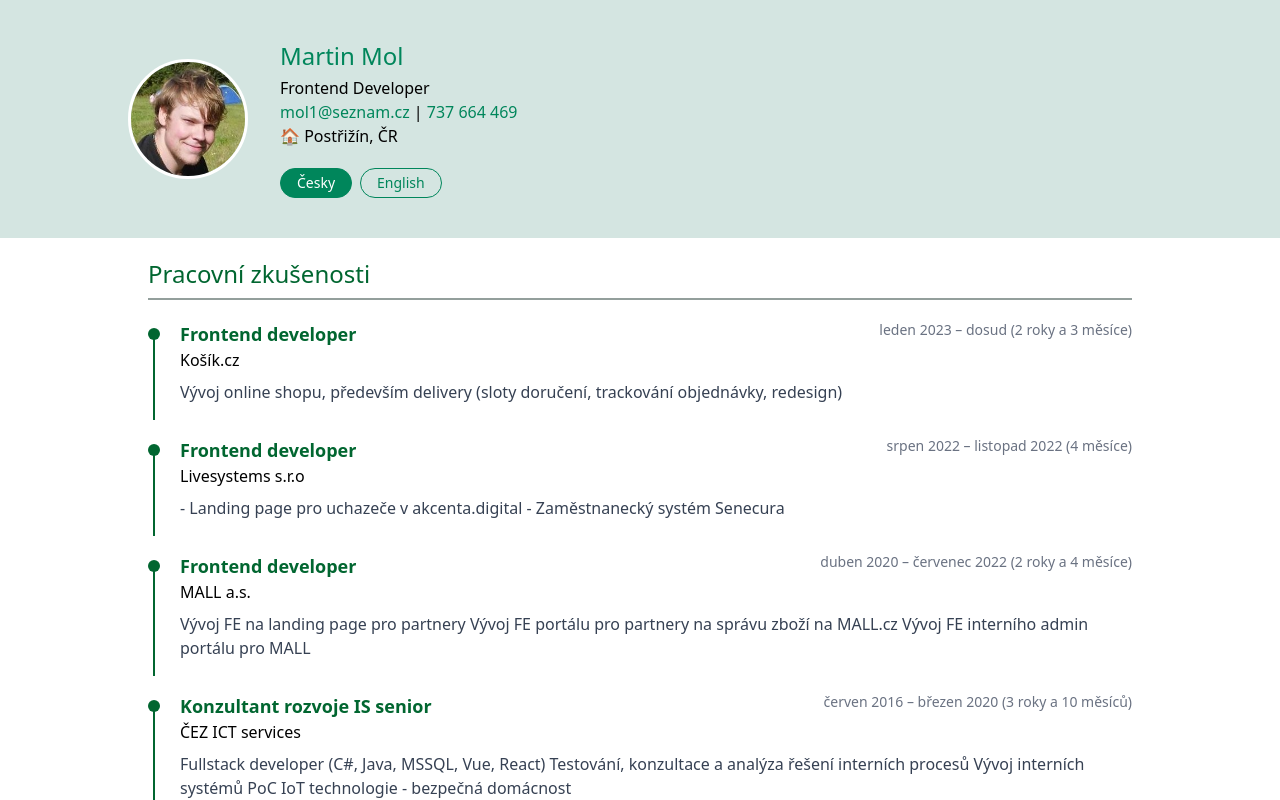
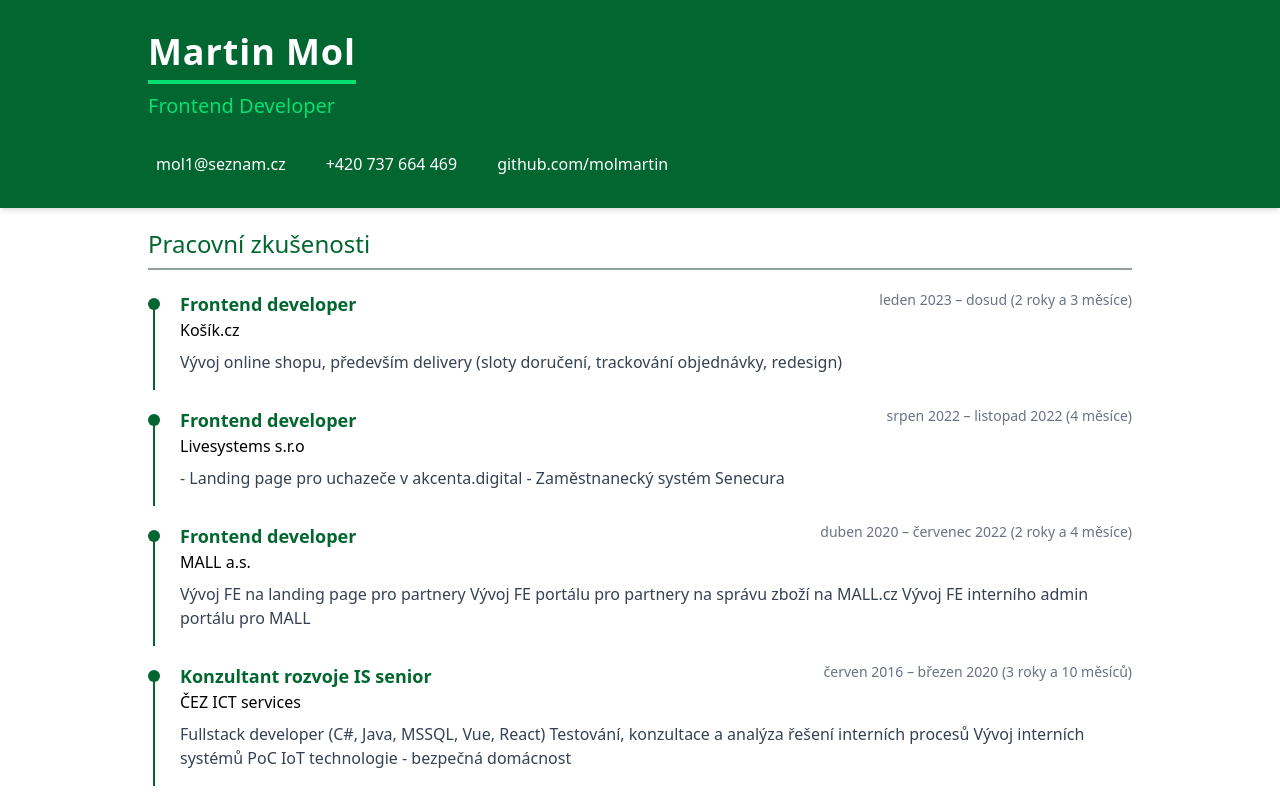
Before and after one commit to molmartin/portfolio, a Nuxt app: page / in a window 1280 px wide. Shown: the top 800 px of the page. Built offline with nearby package versions, Linux system fonts and the light colour scheme.

Commit message:
layout change

```diff
--- /dev/null
+++ b/components/PortfolioHeader.vue
@@ -0,0 +1,47 @@
+<template>
+  <header class="bg-green-800 text-white shadow-md">
+    <MainContainer>
+      <div class="flex flex-col space-y-6 px-10 md:px-5 py-8">
+        <div>
+          <h1
+            class="text-4xl font-bold tracking-wide border-b-4 border-green-400 pb-2 inline-block"
+          >
+            Martin Mol
+          </h1>
+          <p class="text-xl text-green-400 mt-2 font-normal">Frontend Developer</p>
+        </div>
+        <div class="flex flex-wrap gap-6 md:gap-8 mt-2">
+          <div class="flex items-center space-x-2">
+            <i class="fas text-green-400"></i>
+            <a
+              href="mailto:mol1@seznam.cz"
+              class="hover:text-green-400 transition-colors duration-300"
+              >mol1@seznam.cz</a
+            >
+          </div>
+          <div class="flex items-center space-x-2">
+            <i class="fas text-green-400"></i>
+            <a href="tel:+420737664469" class="hover:text-green-400 transition-colors duration-300"
+              >+420 737 664 469</a
+            >
+          </div>
+          <div class="flex items-center space-x-2">
+            <i class="fab text-green-400"></i>
+            <a
+              href="https://github.com/molmartin"
+              target="_blank"
+              class="hover:text-green-400 transition-colors duration-300"
+            >
+              github.com/molmartin
+            </a>
+          </div>
+        </div>
+      </div>
+    </MainContainer>
+    <!-- <div class="max-w-7xl mx-auto px-4 sm:px-6 lg:px-8 py-8">
+
+    </div> -->
+  </header>
+</template>
+
+<script lang="ts" setup></script>
--- a/pages/index.vue
+++ b/pages/index.vue
@@ -1,6 +1,8 @@
 <template>
   <div>
-    <PageHeader />
+    <!--
+    <PageHeader /> -->
+    <PortfolioHeader />
     <MainContainer>
       <main class="p-10 md:p-5">
         <TimelineSection section-key="workExperience" title-key="experience" />
```
